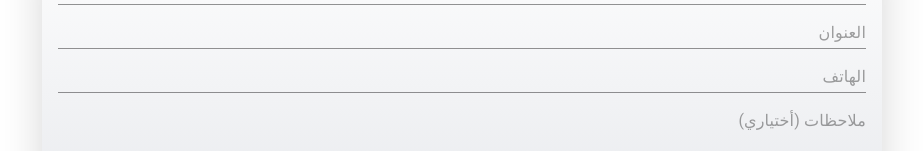
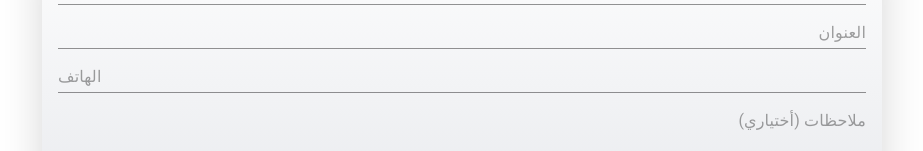
Before and after one commit to yousefshref/yoummerce-client-moomar, a Next.js app: page /create_order in a window 1280 px wide. Shown: the part 187-338 px from the top of the page, without its empty margins (178-1101 px from the left). Built offline with nearby package versions, Linux system fonts and the light colour scheme; no server answers.

Commit message:
Update page.tsx

```diff
--- a/src/app/create_order/page.tsx
+++ b/src/app/create_order/page.tsx
@@ -155,7 +155,7 @@ const CreateOrderOne = (context: any) => {
               inputProps={{ min: 0, style: { textAlign: "end" } }} // the change is here
               fullWidth
               placeholder="الهاتف"
-              type="tel"
+              inputProps={{ inputMode: 'numeric', pattern: '[0-9]*' }}
               id="standard-basic"
               variant="standard"
               onChange={(e) => setphone(e.target.value)}
```
